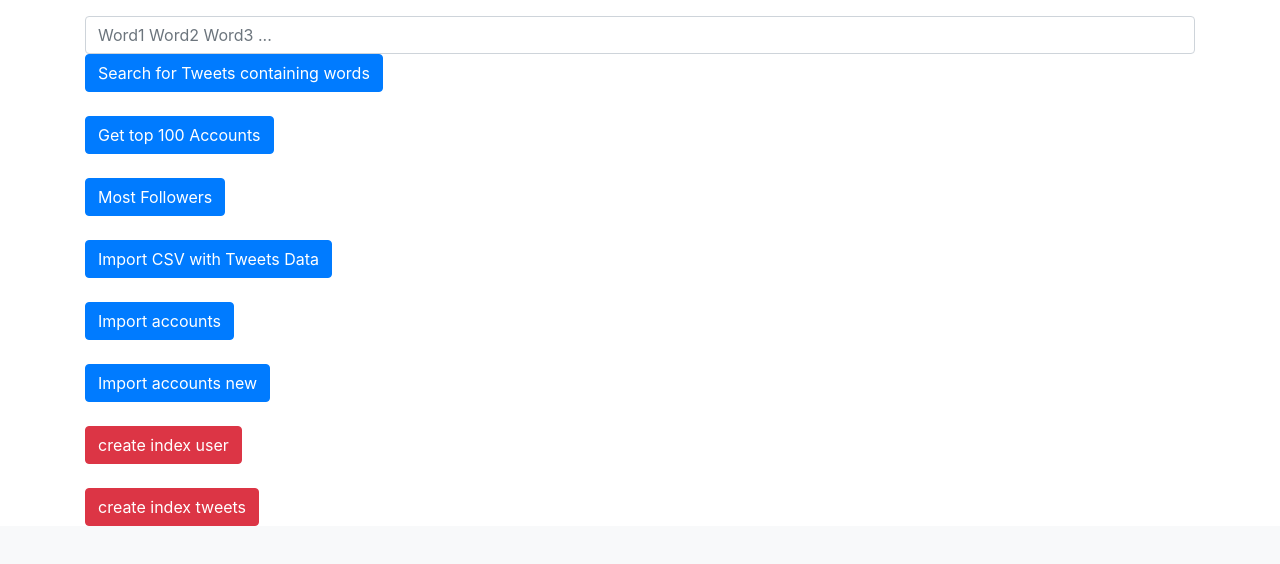
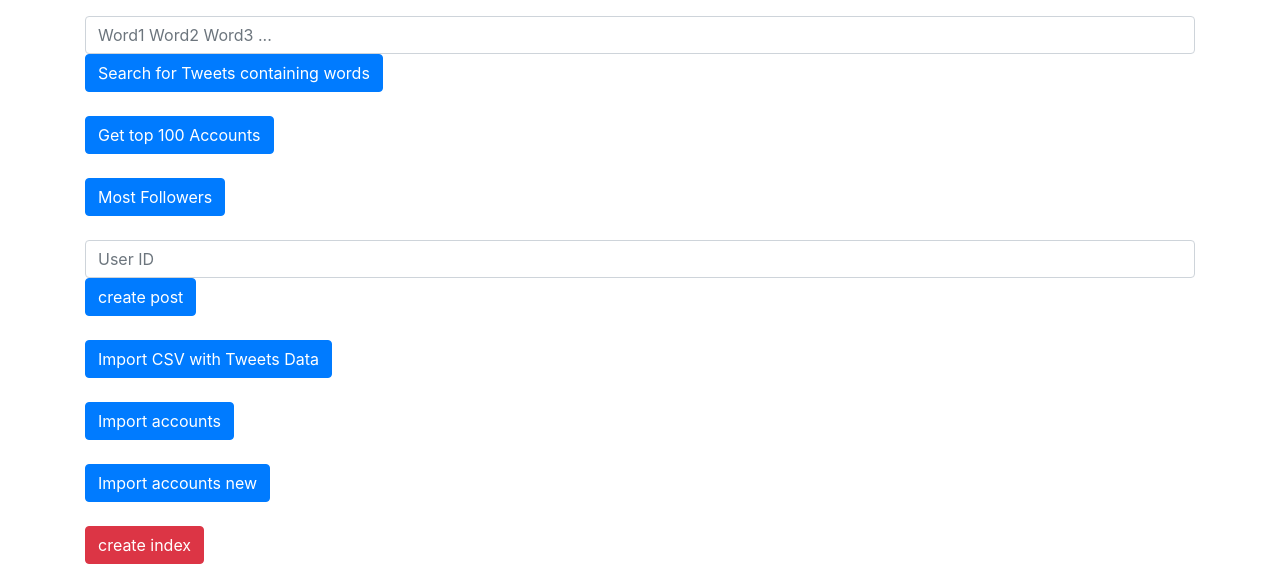
Before and after one commit to JonathanDeissler/BDEA_CA3, a Flask app: page / in a window 1280 px wide. Shown: the part 320-884 px from the top of the page. Before the commit the page ends 846 px from the top, so only its background shows below. Run offline with Flask 2, Linux system fonts and the light colour scheme; data that the repository does not hold is empty; some libraries are stand-ins or nearby versions.

Commit message:
indexes in einem, versuch create post

```diff
--- a/flask_proj/app/app.py
+++ b/flask_proj/app/app.py
@@ -17,6 +17,21 @@ import csv
 app = Flask(__name__)
 cb_coll = None
 cluster = None
+
+
+new_tweet = {
+    "author": "Oliver Hummel",
+    "content": "Hyper Hyper, 1,0 für Gruppe G",
+    "country": "",
+    "date_time": "11 / 01 / 2017 08:38",
+    "id": 8.19101E+17,
+    "language": "en",
+    "latitude": "",
+    "longitude": "",
+    "number_of_likes": 6969,
+    "number_of_shares": 1380
+}
+
 @app.route('/')
 def index():  # put application's code here
 
@@ -161,23 +176,23 @@ def contains_word():
     #return jsonify(val)
 
 
-@app.route('/create_index_user')
+@app.route('/create_index')
 def create_index_user():
-    qstr= "CREATE PRIMARY INDEX `#primary` ON Tweets._default.new_accounts USING GSI;"
-    try:
-        ret = cluster.query(qstr).rows()
-        return '<h1>' + "Index for Users created" + '</h1>'
-    except Exception as e:
-        return '<h1>' + str(e) + '</h1>'
+    index_queries = []
+    index_queries.append("CREATE PRIMARY INDEX `#primary` ON Tweets._default.new_accounts USING GSI;")
+    index_queries.append("CREATE PRIMARY INDEX `#primary` ON Tweets._default.posts USING GSI;")
+    index_queries.append("CREATE PRIMARY INDEX `#primary` ON Tweets._default.starting_page_cache USING GSI;")
 
-@app.route('/create_index_tweets')
-def create_index_tweets():
-    qstr= "CREATE PRIMARY INDEX `#primary` ON Tweets._default.posts USING GSI;"
-    try:
-        ret = cluster.query(qstr).rows()
-        return '<h1>' + "Index for Tweets created" + '</h1>'
-    except Exception as e:
-        return '<h1>' + str(e) + '</h1>'
+    for string in index_queries:
+
+        try:
+            cluster.query(string).rows()
+        except Exception as e:
+            return '<h1>' + str(e) + '</h1>'
+
+
+    return '<h1>' + "Indexes created" + '</h1>'
+
 
 
 
@@ -257,6 +272,22 @@ def build_starting_page(current_user):
     except Exception as e:
         return '<h1>' + str(e) + '</h1>'
 
+
+    cb = cluster.bucket("Tweets")
+    cb_coll_lokal = cb.scope("_default").collection("starting_page_cache")
+    for ele in posts:
+        try:
+            old_value = cb_coll_lokal.get(current_user)
+        except:
+            old_value = None
+
+        if not old_value:
+            cb_coll_lokal.upsert(current_user, [ele])
+
+        else:
+            cb_coll_lokal.mutate_in(current_user, (SD.array_append("", ele),))
+
+
     return '<h1>' + str(posts) + '</h1>'
 
 
@@ -279,6 +310,45 @@ def lookup_query(cluster, query):
 def upload_followers():
     val = get_most_followers()
     return '<h1>'+ str(val) +'</h1>'
+
+
+@app.route('/create_post')
+def create_post():
+    user_id = request.args.get("user_post")
+    user_id = "\""+user_id+"\""
+
+    try:
+        following_query = "select following_id from Tweets._default.new_accounts where user_id = " + str(user_id)
+        row_iter = cluster.query(
+            following_query)
+        res_list = []
+        for row in row_iter:
+            res_list.append(row)
+        following_accs = res_list[0]["following_id"]
+    except Exception as e:
+        return '<h1>' + str(e) + '</h1>'
+
+
+    for ele in following_accs:
+        cb_cache = cluster.bucket("Tweets").scope("_default").collection("starting_page_cache")
+        try:
+            old_value = cb_cache.get(ele)
+
+        except:
+            old_value = None
+
+        if old_value:
+            cb_cache.mutate_in(ele, (SD.array_append("", new_tweet),))
+            return "ich würde was schreiben"
+
+
+
+
+
+    return "geklappt"
+
+
+
 
 def get_most_followers():
     acc_100 = []
--- a/flask_proj/app/templates/index.html
+++ b/flask_proj/app/templates/index.html
@@ -43,6 +43,14 @@
 
 <br>
 
+<form action="/create_post" target="_blank">
+
+  <input type="text" id="user_post" class="form-control" name="user_post" placeholder="User ID">
+  <input type="submit" value="create post" class="btn btn-primary">
+</form>
+
+<br>
+
 
 <form action="/upload" target="_blank">
   <input type="submit" value="Import CSV with Tweets Data" class="btn btn-primary">
@@ -62,13 +70,8 @@
 
 <br>
 
-<form action="/create_index_user" target="_blank">
-  <input type="submit" value="create index user" class="btn btn-danger">
+<form action="/create_index" target="_blank">
+  <input type="submit" value="create index" class="btn btn-danger">
 </form>
 
-<br>
-
-<form action="/create_index_tweets" target="_blank">
-  <input type="submit" value="create index tweets" class="btn btn-danger">
-</form>
 {% endblock %}
```
